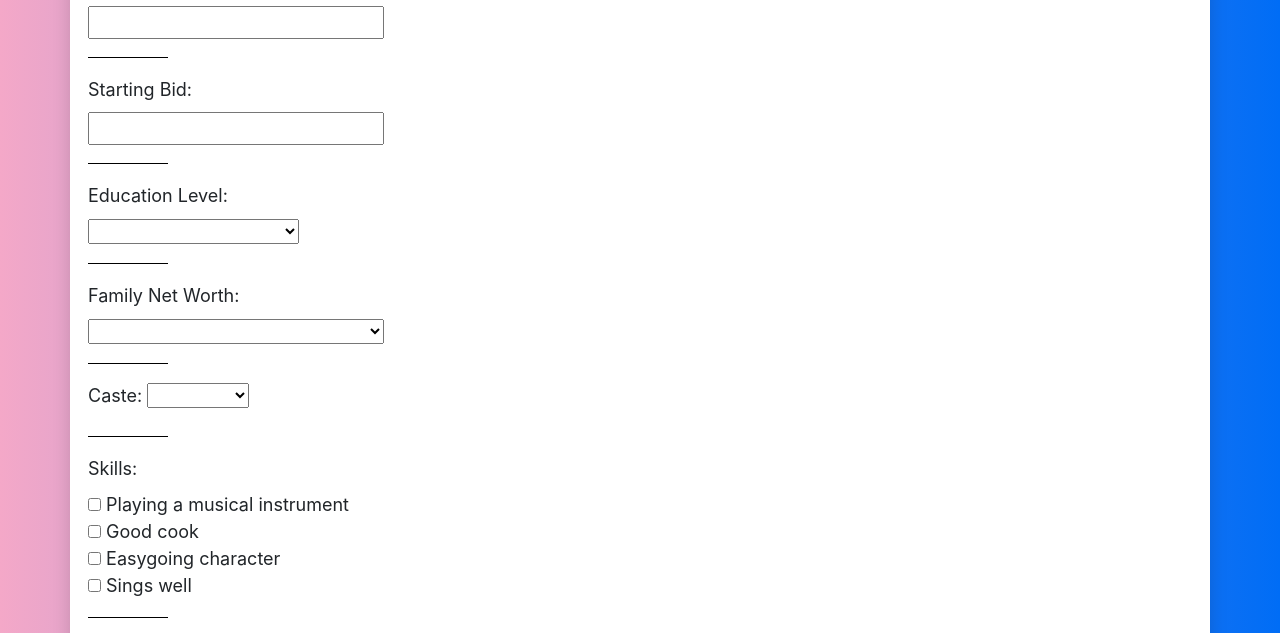
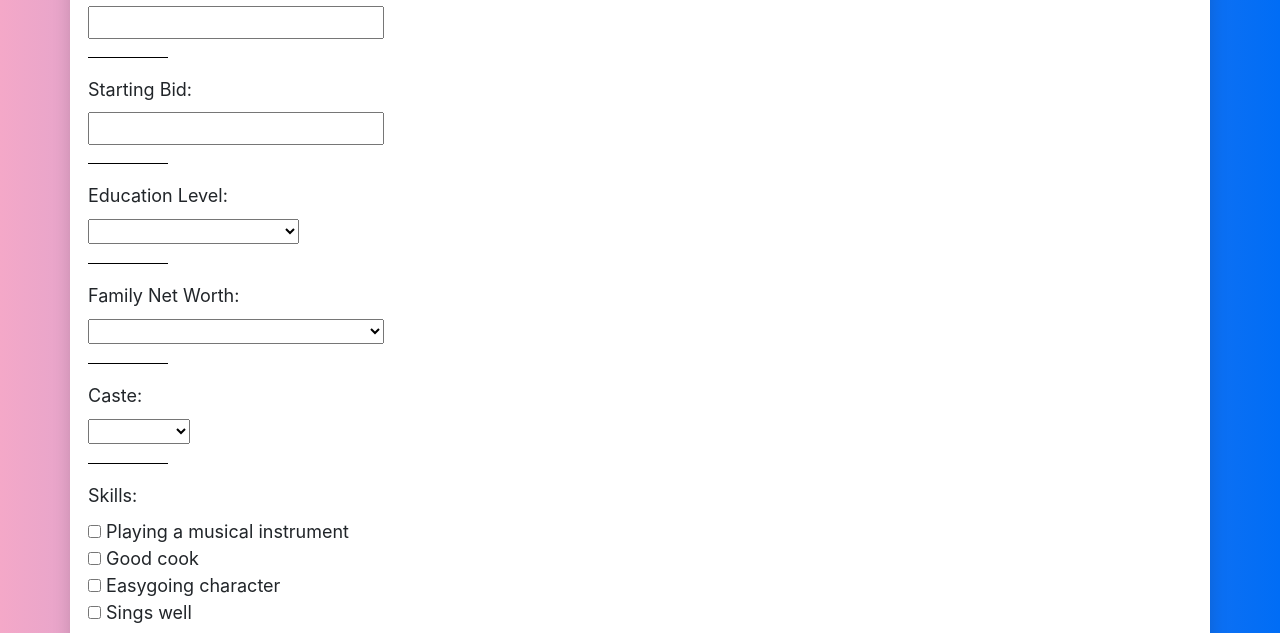
Before and after one commit to Skrewild/Dowry-2, a plain HTML site: page index.html in a window 1280 px wide. Shown: the part 138-771 px from the top of the page. Drawn offline with nearby package versions, Linux system fonts and the light colour scheme.

Commit message:
Update index.html

```diff
--- a/index.html
+++ b/index.html
@@ -39,7 +39,7 @@
                         <option value="lower_class">Less than $50,000</option>
                     </select>
                     <hr>
-                    <label for="caste">Caste:</label>
+                    <label for="caste">Caste:</label><br>
                     <select id="caste">
                         <option value="blank"></option>
                         <option value="brahmin">Brahmin</option>
```
